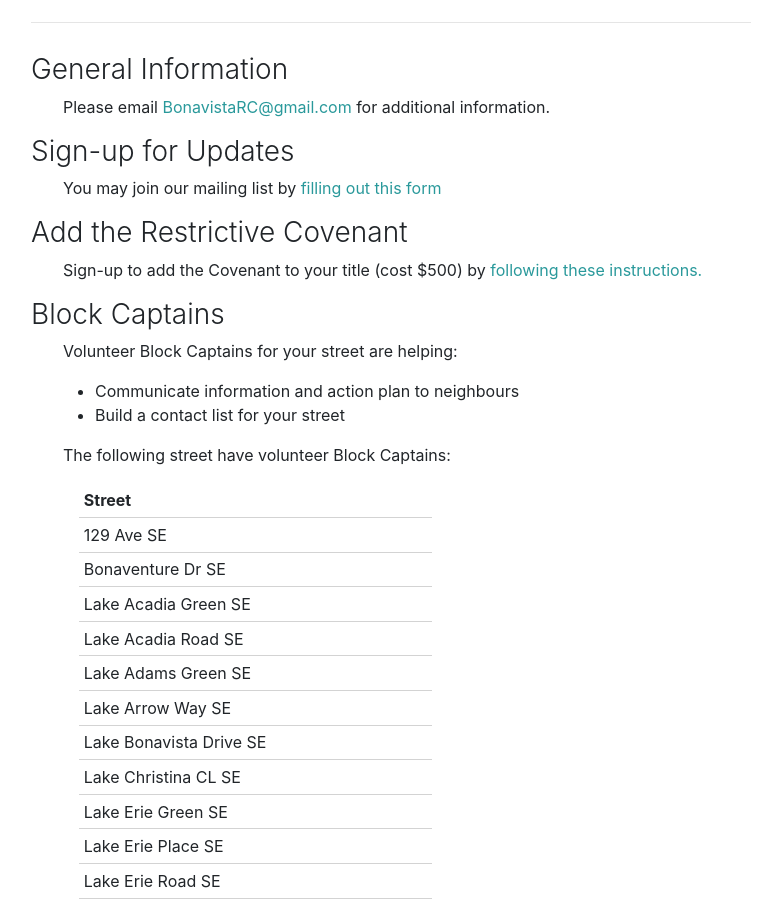
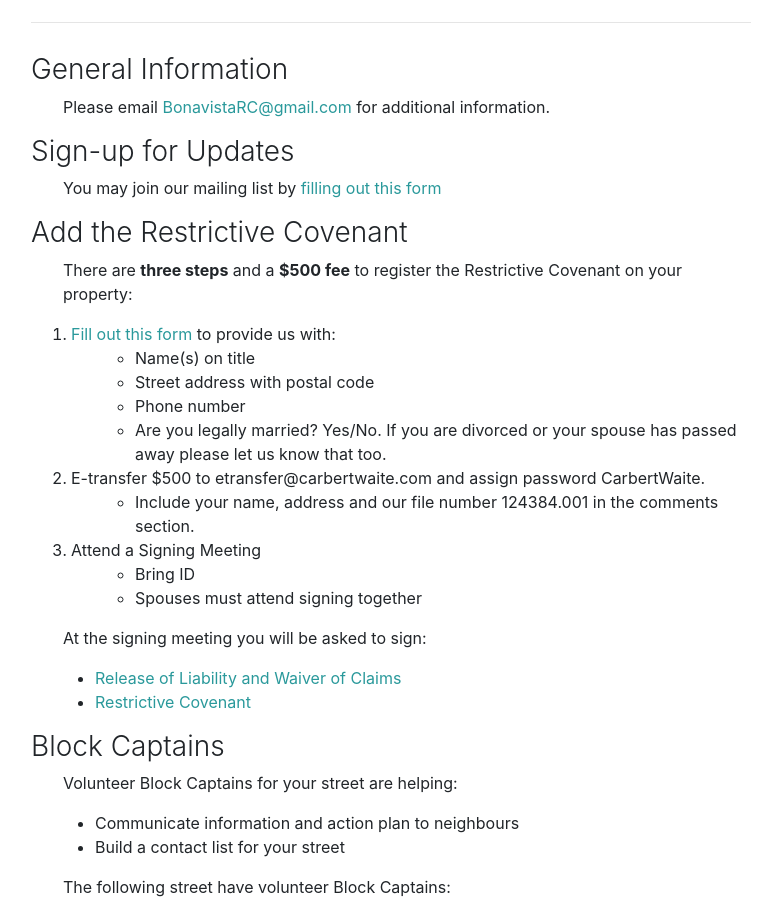
Before and after one commit to BonavistaRC/BonavistaRC.github.io, a Jekyll site: the page built from contact.markdown, in a window 1280 px wide and 900 px high, scrolled down 270 px. Shown: the whole window, without its empty margins (249-1016 px from the left). Built offline with Jekyll 4.4.1, drawn with Linux system fonts in a browser that asks for light colours.

```diff
--- a/_includes/steps_to_signup.md
+++ b/_includes/steps_to_signup.md
@@ -1,4 +1,4 @@
-There are three steps to register the Restrictive Covenant on your property:
+There are **three steps** and a **$500 fee** to register the Restrictive Covenant on your property:
 
 
 1. [Fill out this form](../signup) to provide us with:
--- a/contact.markdown
+++ b/contact.markdown
@@ -64,7 +64,7 @@
 
 ### Add the Restrictive Covenant
 
-Sign-up to add the Covenant to your title (cost $500) by [following these instructions.](../faq#rcsign)
+{% include steps_to_signup.md %}
 
 ### Block Captains {#block}
 
--- a/index.markdown
+++ b/index.markdown
@@ -62,7 +62,7 @@
 
 
 <p align="center">
-This site is dedicated to the initiative to add a Restrictive Covenant to the property titles in Lake Bonavista to protect the character and nature of our community as one of single-family homes with big trees and quiet, safe streets.
+This site is dedicated to the initiative to add a Restrictive Covenant to the property titles in Lake Bonavista to protect the character and nature of our community as one of single-family homes with big trees and quiet, safe streets. <a href="../essay">More Info on the rationale behind ths effort will be published in the August 2024 Bonavista Bugle</a>
 </p>
 
 <div style="text-align: center;margin-top: 0.5rem;margin-bottom: 1rem;">
```
Also changed, not shown: essay.markdown (added, +46 -0 lines).
